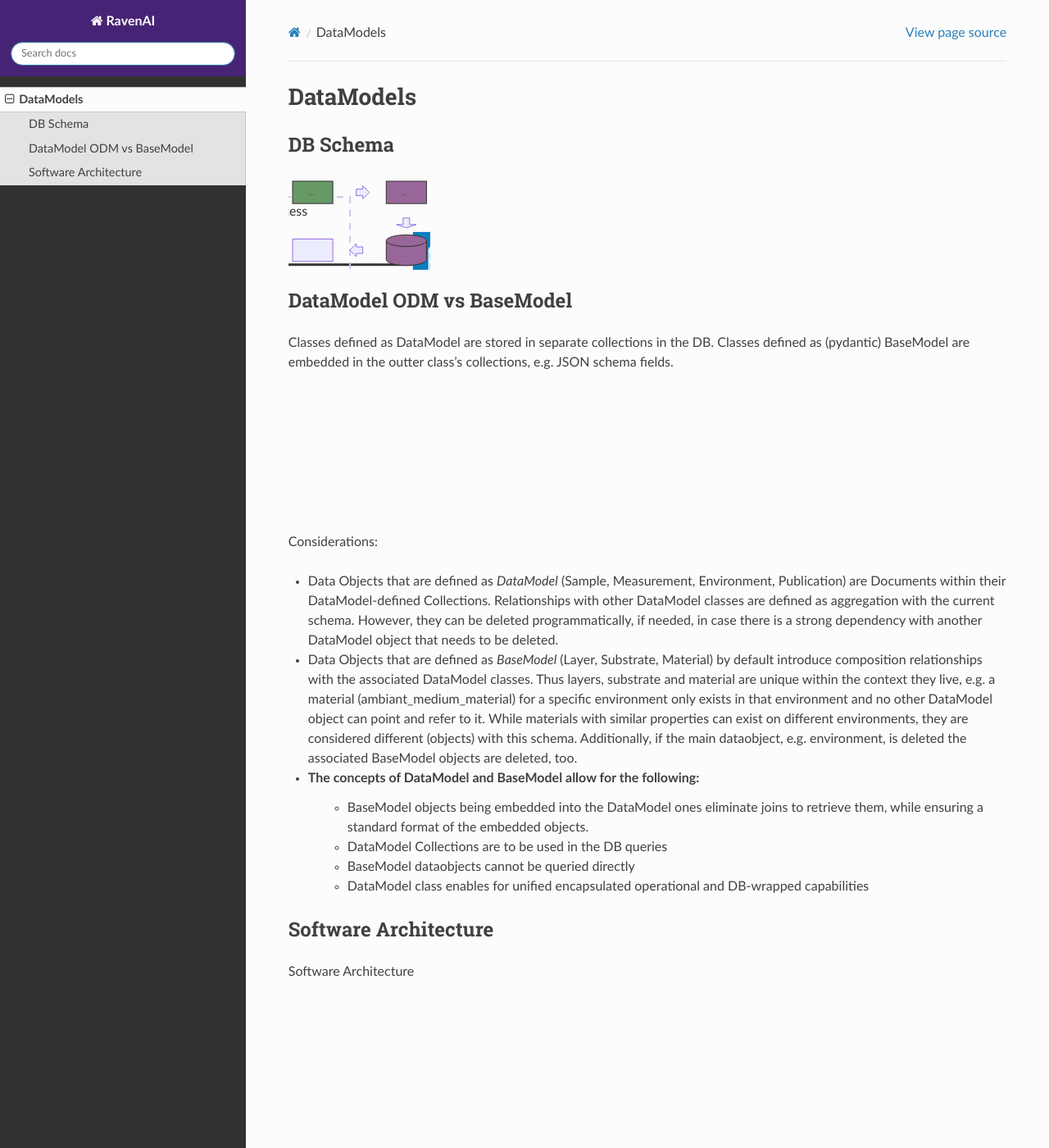
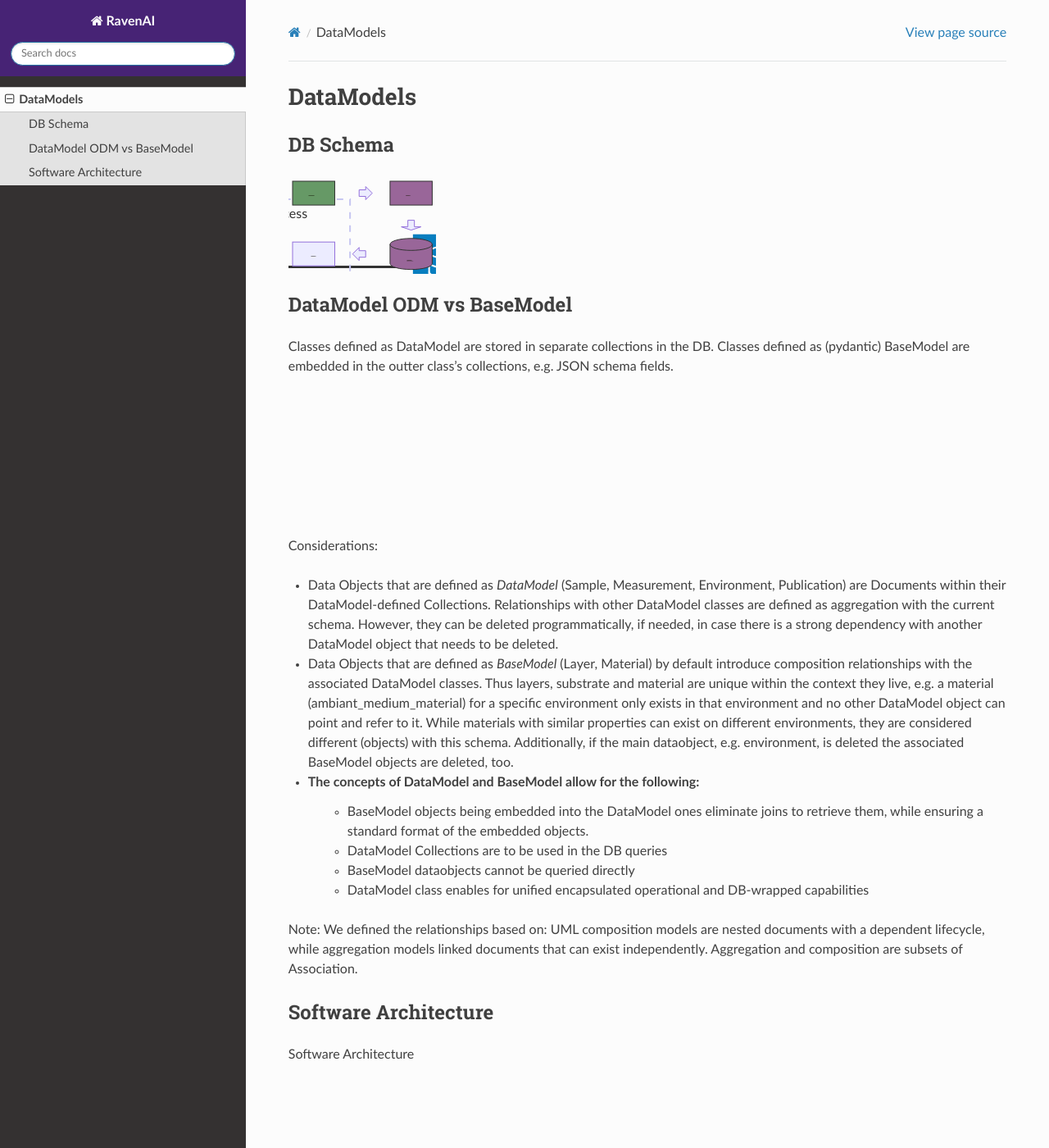
Before and after one commit to isaac-neutrons/raven_ai, a Sphinx documentation site: the page built from docs/source/design/datamodels.rst, in a window 1280 px wide and 1400 px high. Shown: the whole window at 82% size. Built offline with Sphinx 7.4.7 and the Read the Docs theme 3.1.0, drawn with Linux system fonts in a browser that asks for light colours.

Commit message:
db schema update and diagrams

```diff
--- a/docs/source/design/datamodels.rst
+++ b/docs/source/design/datamodels.rst
@@ -14,10 +14,9 @@
  classDiagram
 
     Sample "1" -->"N" Environment
-    Sample "1" -->"1" Substrate
-    Sample "1" -->"1<=N<=5" Layer
+    Sample "1" -->"1" Layer : substrate_layer
+    Sample "1" -->"1<=N<=5" Layer : layers
 
-    Substrate "1" -->"1" Material : substrate_material
     Layer "1" -->"1" Material : layer_material
 
 
@@ -32,17 +31,13 @@
     class Sample{
         +str description
         +list~Environment~ environments
-        +Substrate substrate
-        +int main_layer_index
+        +Layer substrate
+        +str geometry?
+        +str main_composition
         +list~Layer~ layers
         +list~Publication~ publications
     }
 
-    class Substrate{
-        +Material material
-        +str geometry?
-        +float thickness?
-    }
 
     class Layer{
         +Material material
@@ -52,6 +47,7 @@
     class Material{
         +str:composition
         +float mass?
+        +float density?
     }
 
     class Measurement{
@@ -119,17 +115,15 @@
 
     Sample <|-- DataModel
     Layer <|-- BaseModel
-    Substrate <|-- BaseModel
     Material <|-- BaseModel
     Measurement <|-- DataModel
     Environment <|-- DataModel
     Publication <|-- DataModel
 
     Sample "1" o-- "N" Environment
-    Sample "1" *-- "1" Substrate
-    Sample "1" *-- "1<=N<=5" Layer
+    Sample "1" *-- "1, 1" Layer : substrate_layer
+    Sample "1" *-- "1, 1<=N<=5" Layer : layers
 
-    Substrate "1" *-- "1" Material : substrate_material
     Layer "1" *-- "1" Material : layer_material
 
     Measurement <|-- Reflectivity
@@ -141,10 +135,6 @@
     Sample "N" o--"N" Publication
 
     class Sample{
-
-    }
-
-    class Substrate{
 
     }
 
@@ -168,13 +158,12 @@
 
     }
 
-
     class Environment{
 
 
     }
 
-   class DataModel{
+    class DataModel{
         +str: Id
         +datetime: created_at
         +bool: is_deleted
@@ -194,17 +183,18 @@
 
     }
 
-
 Considerations:
 
 * Data Objects that are defined as *DataModel* (Sample, Measurement, Environment, Publication) are Documents within their DataModel-defined Collections. Relationships with other DataModel classes are defined as aggregation with the current schema. However, they can be deleted programmatically, if needed, in case there is a strong dependency with another DataModel object that needs to be deleted.
-* Data Objects that are defined as *BaseModel* (Layer, Substrate, Material) by default introduce composition relationships with the associated DataModel classes. Thus layers, substrate and material are unique within the context they live, e.g. a material (ambiant_medium_material) for a specific environment only exists in that environment and no other DataModel object can point and refer to it. While materials with similar properties can exist on different environments, they are considered different (objects) with this schema. Additionally, if the main dataobject, e.g. environment, is deleted the associated BaseModel objects are deleted, too.
+* Data Objects that are defined as *BaseModel* (Layer, Material) by default introduce composition relationships with the associated DataModel classes. Thus layers, substrate and material are unique within the context they live, e.g. a material (ambiant_medium_material) for a specific environment only exists in that environment and no other DataModel object can point and refer to it. While materials with similar properties can exist on different environments, they are considered different (objects) with this schema. Additionally, if the main dataobject, e.g. environment, is deleted the associated BaseModel objects are deleted, too.
 * The concepts of DataModel and BaseModel allow for the following:
     * BaseModel objects being embedded into the DataModel ones eliminate joins to retrieve them, while ensuring a standard format of the embedded objects.
     * DataModel Collections are to be used in the DB queries
     * BaseModel dataobjects cannot be queried directly
     * DataModel class enables for unified encapsulated operational and DB-wrapped capabilities
 
+
+Note: We defined the relationships based on: UML composition models are nested documents with a dependent lifecycle, while aggregation models linked documents that can exist independently. Aggregation and composition are subsets of Association.
 
 Software Architecture
 ++++++++++++++++++++++++
```
Also changed, not shown: docs/source/_static/css/custom.css (+8 -0 lines), 2 other files.
